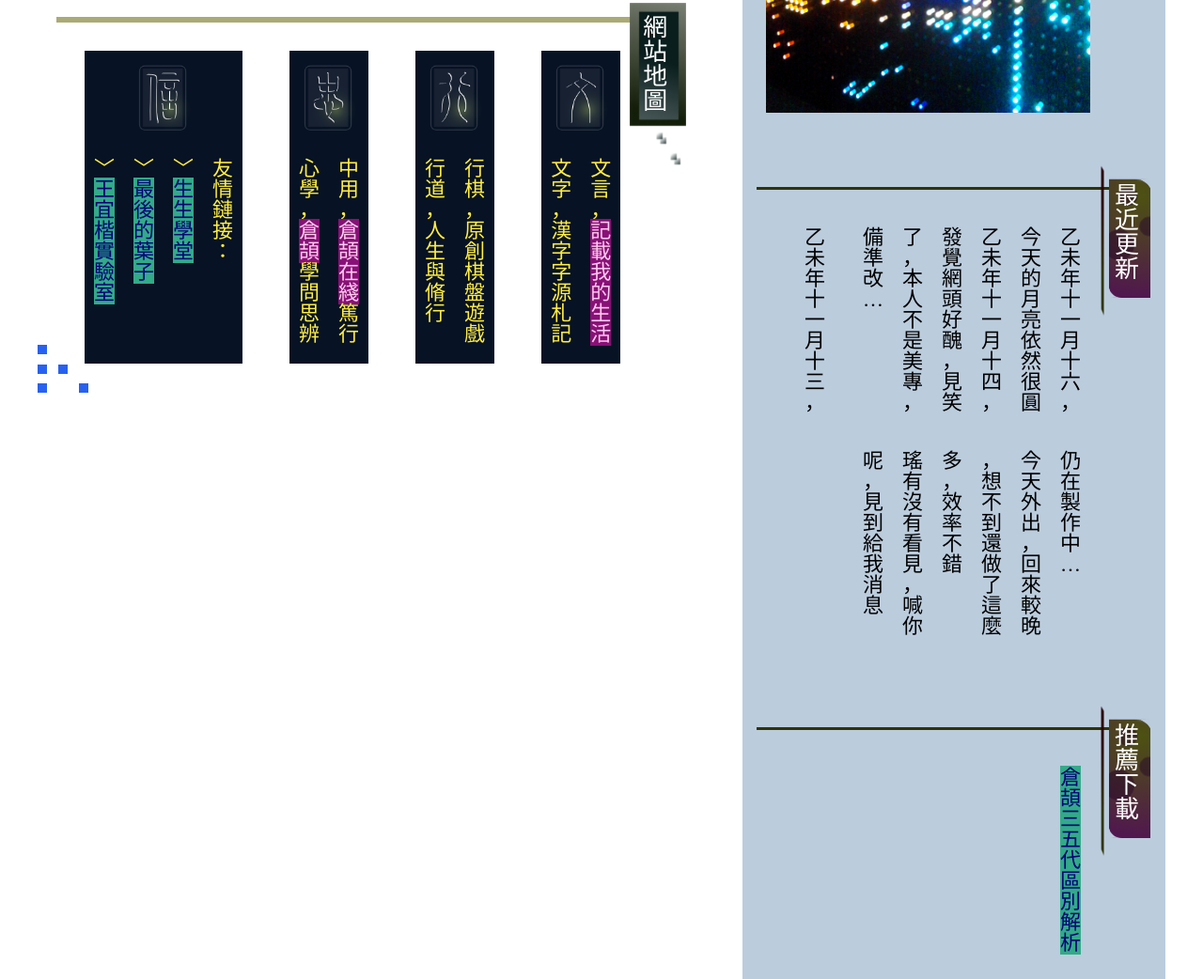
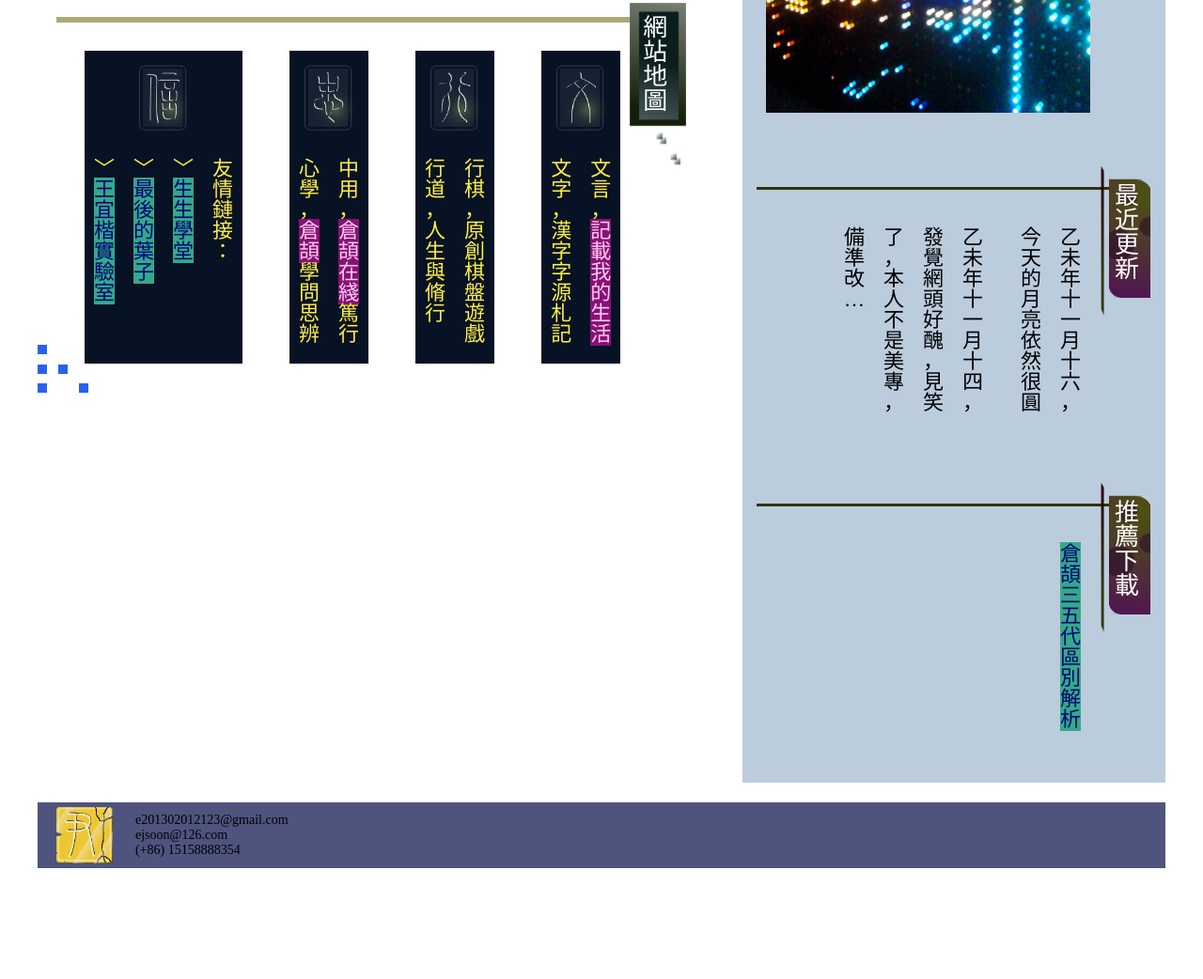
Before and after one commit to ejsoon/ejsoon.github.io, a plain HTML site: page index.html in a window 1280 px wide. Shown: the part 706-1748 px from the top of the page at 94% size. After the commit the page ends 1630 px from the top, so only its background shows below. Drawn offline with Linux system fonts and the light colour scheme.

Commit message:
Update index.html

```diff
--- a/index.html
+++ b/index.html
@@ -48,11 +48,9 @@
 						<div class="aside_div_title">最近更新</div>
 						<div id="aside_div_update_content" class="aside_div_content">
 							<div id="aside_div_update_content_inner">乙未年十一月十六，今天的月亮依然很圓
+
 乙未年十一月十四，發覺網頭好醜，見笑了，本人不是美專，備準改…
-
-乙未年十一月十三，仍在製作中…
-今天外出，回來較晚，想不到還做了這麼多，效率不錯
-瑤有沒有看見，喊你呢，見到給我消息</div>
+</div>
 							<div class="clear_float"></div>
 						</div>
 					</div><!--div id="aside_div_update"-->
```
